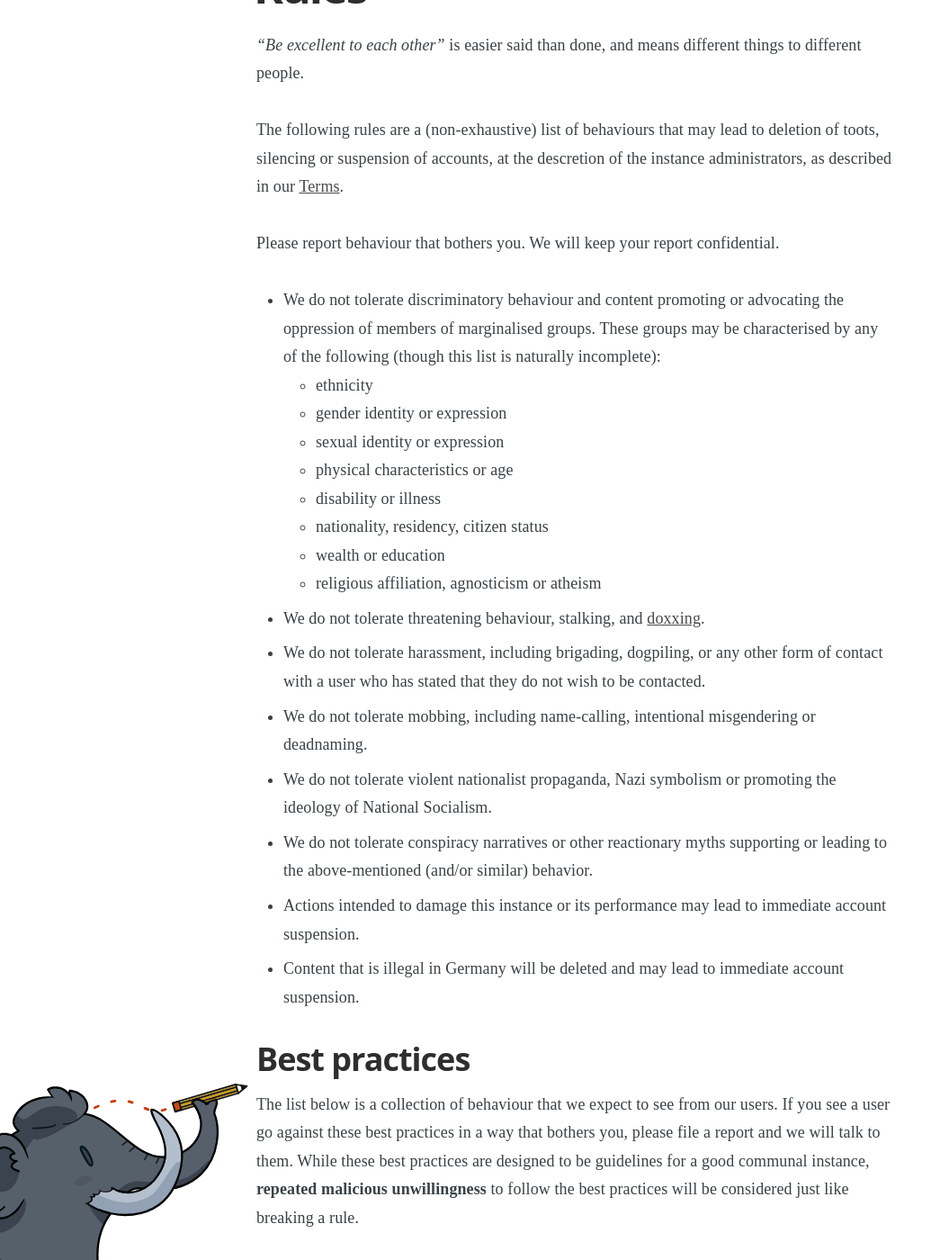
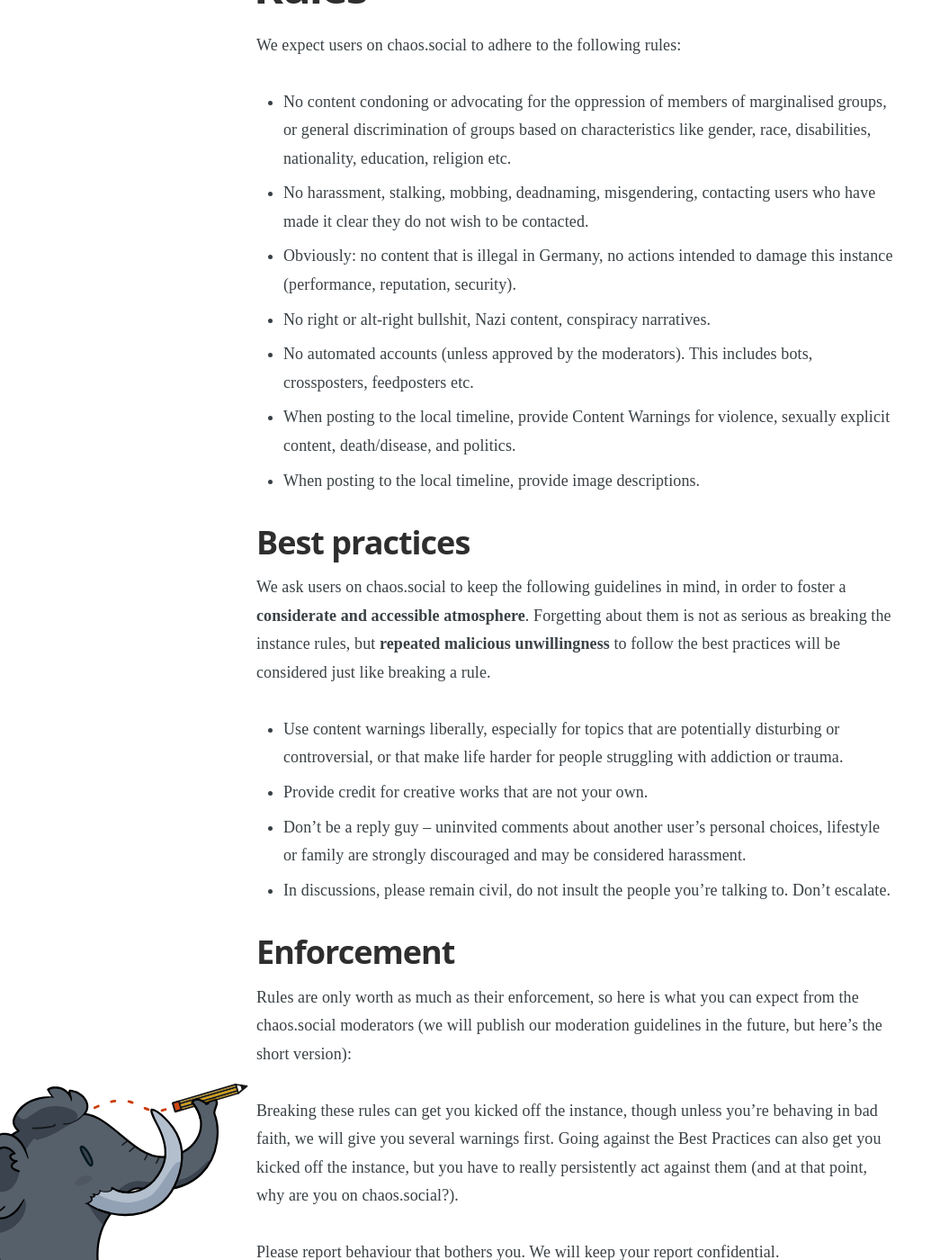
Before and after one commit to chaossocial/meta, a Jekyll site: the page built from rules.md, in a window 1280 px wide and 1400 px high, scrolled down 258 px. Shown: the whole window at 90% size, without its empty margins (0-1055 px from the left). Built offline with Jekyll 4.4.1, drawn with Linux system fonts in a browser that asks for light colours; some of the changed text lies outside the part shown.

Commit message:
Rules update 2022-11-29

```diff
--- a/rules.md
+++ b/rules.md
@@ -1,54 +1,49 @@
 ---
 layout: post
 language: en
-translation: regeln.html
+translation: regeln
 ---
 
 # Rules
 
-*"Be excellent to each other"* is easier said than done, and means different things to different people.
+We expect users on chaos.social to adhere to the following rules:
 
-The following rules are a (non-exhaustive) list of behaviours that may lead to deletion of toots, silencing or suspension of accounts, at the descretion of the instance administrators, as described in our [Terms](https://chaos.social/terms).
+- No content condoning or advocating for the oppression of members of marginalised groups, or general discrimination of
+  groups based on characteristics like gender, race, disabilities, nationality, education, religion etc.
+- No harassment, stalking, mobbing, deadnaming, misgendering, contacting users who have made it clear they do not wish
+  to be contacted.
+- Obviously: no content that is illegal in Germany, no actions intended to damage this instance (performance,
+  reputation, security).
+- No right or alt-right bullshit, Nazi content, conspiracy narratives.
+- No automated accounts (unless approved by the moderators). This includes bots, crossposters, feedposters etc.
+- When posting to the local timeline, provide Content Warnings for violence, sexually explicit content, death/disease, and politics.
+- When posting to the local timeline, provide image descriptions.
+
+
+## Best practices
+
+We ask users on chaos.social to keep the following guidelines in mind, in order to foster a **considerate and accessible
+atmosphere**. Forgetting about them is not as serious as breaking the instance rules, but **repeated malicious
+unwillingness** to follow the best practices will be considered just like breaking a rule.
+
+- Use content warnings liberally, especially for topics that are potentially disturbing or controversial, or that make
+  life harder for people struggling with addiction or trauma.
+- Provide credit for creative works that are not your own.
+- Don't be a reply guy – uninvited comments about another user's personal choices, lifestyle or family are strongly discouraged and may be considered harassment.
+- In discussions, please remain civil, do not insult the people you're talking to. Don't escalate.
+
+## Enforcement
+
+Rules are only worth as much as their enforcement, so here is what you can expect from the chaos.social moderators (we
+will publish our moderation guidelines in the future, but here's the short version):
+
+Breaking these rules can get you kicked off the instance, though unless you're behaving in bad faith, we will give you
+several warnings first. Going against the Best Practices can also get you kicked off the instance, but you have to
+really persistently act against them (and at that point, why are you on chaos.social?).
 
 Please report behaviour that bothers you. We will keep your report confidential.
 
-- We do not tolerate discriminatory behaviour and content promoting or advocating the oppression of members of marginalised groups. These groups may be characterised by any of the following (though this list is naturally incomplete):
-    - ethnicity
-    - gender identity or expression
-    - sexual identity or expression
-    - physical characteristics or age
-    - disability or illness
-    - nationality, residency, citizen status
-    - wealth or education
-    - religious affiliation, agnosticism or atheism
-- We do not tolerate threatening behaviour, stalking, and [doxxing](https://en.wikipedia.org/wiki/Doxxing).
-- We do not tolerate harassment, including brigading, dogpiling, or any other form of contact with a user who has stated that they do not wish to be contacted.
-- We do not tolerate mobbing, including name-calling, intentional misgendering or deadnaming.
-- We do not tolerate violent nationalist propaganda, Nazi symbolism or promoting the ideology of National Socialism.
-- We do not tolerate conspiracy narratives or other reactionary myths supporting or leading to the above-mentioned (and/or similar) behavior.
-- Actions intended to damage this instance or its performance may lead to immediate account suspension.
-- Content that is illegal in Germany will be deleted and may lead to immediate account suspension.
+## Ultimately,
 
-## Best practices
-
-The list below is a collection of behaviour that we expect to see from our users. If you see a user go against these best practices in a way that bothers you, please file a report and we will talk to them. While these best practices are designed to be guidelines for a good communal instance, **repeated malicious unwillingness** to follow the best practices will be considered just like breaking a rule.
-
-- In general, use the tools provided to foster a considerate and accessible atmosphere. This includes the liberal use of content warnings (especially on potentially disturbing or controversial topics), and alt-text captioning of media files.
-- When possible, provide credit for creative works in your posts that are not your own.
-- Uninvited comments about another user's personal choices, lifestyle or family are strongly discouraged and may be considered harassment. Inappropriate sexual attention, comments about appearance and implication of physical contact will not be tolerated toward any non-consenting user.
-- If you post sexual content or gore, use content warnings.
-- If you post advertisements, use a content warning. Advertisements should not be excessive or automated.
-- Bots may only interact with a user when they're invited by that user to do so.
-- Automated posts and high-frequency posts should be **unlisted** (rendering visible to everybody, but not appearing on the local timeline) to keep the local timeline of our instance a place of community dialogue and human interaction. This extends to bots, feed posters, crossposters, and all other automated posts.
-- In discussions, please remain civil, do not insult the people you're talking to. Note that irony, sarcasm, or similar modes of language don't translate well to written language and tend to escalate discussions or misunderstandings.
-
-## Further reading
-
-You can find further information on our instance in our [GitHub repository](https://github.com/chaossocial/about), which includes a [list](https://github.com/chaossocial/about/blob/master/blocked_instances.md) of currently blocked or silenced instances.
-
-Modifications we added to this instance can be found at [another GitHub repository](https://github.com/chaossocial/custom).
-
-We post occasionally [here](https://blog.chaos.social) on this blog.
-
-We ([@leah](https://chaos.social/@leah) and [@rixx](https://chaos.social/@rixx)) are maintaining this instance on our spare time, hardware and nerves.<br>
-Don't push either of those.
+we ([@leah](https://chaos.social/@leah) and [@rixx](https://chaos.social/@rixx)) are maintaining this instance on our
+spare time, hardware and nerves. Don't push either of those.
```
